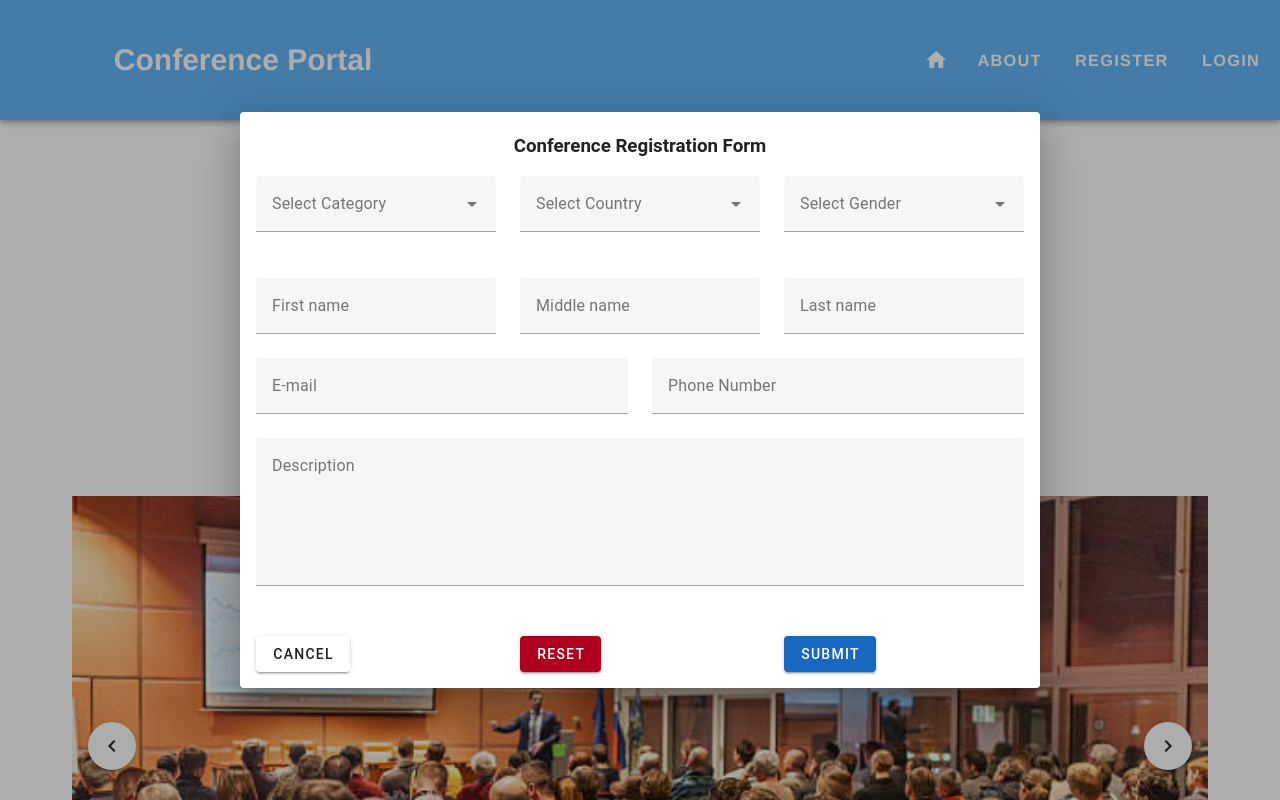
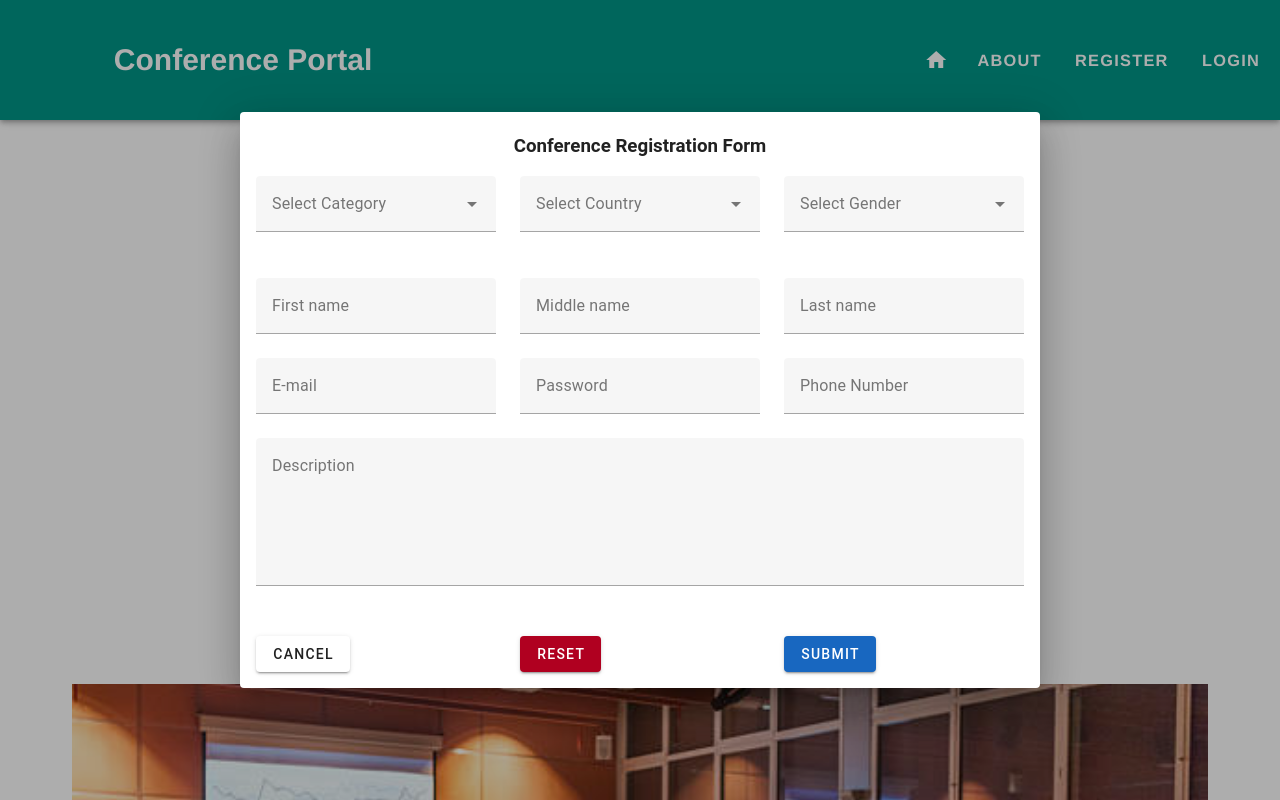
Before and after one commit to zeKibiriti/Conference-Registration, a Vue app: page /registration-page in a window 1280 px wide. Both pictures are taken after a click on the label "Individual". Built offline with nearby package versions, Linux system fonts and the light colour scheme.

Commit message:
Refining the layout

```diff
--- /dev/null
+++ b/src/components/Authentication.vue
@@ -0,0 +1,60 @@
+<template>
+  <v-container>
+    <v-row justify="center">
+      <v-col cols="12" sm="8" md="6">
+        <v-card>
+          <v-card-title class="text-h6">Login</v-card-title>
+          <v-card-text>
+            <v-form @submit.prevent="login">
+              <v-text-field
+                v-model="username"
+                label="Username"
+                outlined
+                required
+              ></v-text-field>
+              <v-text-field
+                v-model="password"
+                label="Password"
+                outlined
+                type="password"
+                required
+              ></v-text-field>
+              <v-btn color="primary" text @click="handleButtonClick1" style="margin-right: 50px"
+              >Register
+              </v-btn>
+              <v-btn type="submit" color="primary">Login</v-btn>
+            </v-form>
+          </v-card-text>
+        </v-card>
+      </v-col>
+    </v-row>
+  </v-container>
+</template>
+
+<script>
+export default {
+  data() {
+    return {
+      username: "",
+      password: "",
+    };
+  },
+  methods: {
+    login() {
+      // Perform authentication logic here
+      if (this.username === "user" && this.password === "password") {
+        // Simulate a successful login, redirect or set a token, etc.
+        alert("Login successful!");
+      } else {
+        alert("Invalid credentials. Please try again.");
+      }
+    },
+    handleButtonClick1() {
+      this.$router.push({ path: "/registration-page" });
+
+      // this.registrationDialog = true;
+      // Handle the first button click
+    },
+  },
+};
+</script>
--- a/src/components/ConferenceRegistration.vue
+++ b/src/components/ConferenceRegistration.vue
@@ -27,6 +27,55 @@
           </v-card-text>
         </v-col>
       </v-row>
+      <!-- Horizontal line (hr) -->
+      <hr />
+      <div style="background-color: gray; ruby-position: under">
+        <table>
+          <thead class="custom-th">
+          <tr>
+            <th>S/No</th>
+            <th>Category Name</th>
+            <th>Fees</th>
+          </tr>
+          </thead>
+<!--          <hr />-->
+          <tbody>
+          <tr>
+            <td>1.</td>
+              <td>Health Worker</td>
+            <td>100,000 TShs.</td>
+          </tr>
+          <tr>
+            <td>2.</td>
+              <td>University Student</td>
+              <td>100,000 TShs.</td>
+          </tr>
+          <tr>
+            <td>3.</td>
+            <td>Non student</td>
+            <td>150,000 TShs.</td>
+          </tr>
+          <tr>
+            <td>4.</td>
+            <td>Foreigner/international</td>
+            <td>£USD 100</td>
+          </tr>
+          <tr>
+            <td>5.</td>
+            <td>Booth</td>
+            <td>2,000,000 TSh.</td>
+          </tr>
+          <tr>
+            <td>6.</td>
+            <td>Forum</td>
+            <td>10,000,000 TSh.</td>
+          </tr>
+          </tbody>
+        </table>
+      </div>
+      <!-- Horizontal line (hr) -->
+      <hr />
+<!--      <h4>HELLO</h4>-->
       <v-dialog v-model="modalVisible" max-width="800px">
         <v-card>
           <h3 style="text-align: center; margin-top: 20px">
@@ -111,7 +160,7 @@
 
               <!-- Email and Phone Number Fields -->
               <v-row align="center" justify="center">
-                <v-col cols="12" md="6">
+                <v-col cols="12" md="4">
                   <v-text-field
                     v-model="email"
                     :rules="emailRules"
@@ -121,7 +170,18 @@
                   ></v-text-field>
                 </v-col>
 
-                <v-col cols="12" md="6">
+                <v-col cols="12" md="4">
+                  <v-text-field
+                    v-model="password"
+                    :rules="passwordRules"
+                    label="Password"
+                    hide-details
+                    required
+                    type="password"
+                  ></v-text-field>
+                </v-col>
+
+                <v-col cols="12" md="4">
                   <v-text-field
                     v-model="phoneNumber"
                     :rules="phoneRules"
@@ -196,6 +256,18 @@ export default {
       middlename: "",
       lastname: "",
       email: "",
+      password: "",
+      passwordRules: [
+        (v) => !!v || "Password is required",
+        (v) => (v && v.length >= 8) || "Password must be at least 8 characters",
+        (v) => /\d/.test(v) || "Password must contain at least one digit",
+        (v) => /[A-Z]/.test(v) || "Password must contain at least one uppercase letter",
+        (v) => /[a-z]/.test(v) || "Password must contain at least one lowercase letter",
+      ],
+      hasMinLength: false,
+      hasUpperCase: false,
+      hasLowerCase: false,
+      hasDigit: false,
       emailRules: [
         (v) => !!v || "Email is required",
         (v) => /.+@.+\..+/.test(v) || "Email must be valid",
@@ -230,6 +302,7 @@ export default {
       this.middlename = "";
       this.lastname = "";
       this.email = "";
+      this.password = "";
       this.phoneNumber = "";
       this.description = "";
       // Reset validation state if using validation
@@ -245,6 +318,7 @@ export default {
     formatPhoneNumber() {
       // Handle phone number formatting logic
     },
+
   },
 };
 </script>
@@ -253,4 +327,15 @@ export default {
 .color-title {
   color: grey;
 }
+.custom-th {
+  /* Add your custom styles for the table header cells */
+  padding-right: 1000px; /* Adjust the padding as needed */
+  text-align: left;
+  /* Add any other styles as needed */
+}
+td {
+  padding-right: 100px;
+  text-align: left;
+  /*border: 1px solid #ccc;*/
+}
 </style>
--- a/src/components/Slider.vue
+++ b/src/components/Slider.vue
@@ -1,5 +1,5 @@
 <template>
-  <v-container class="mt-10">
+  <v-container class="mt-10" style="margin-top: 10px">
     <!--    Sliders Starts here-->
     <v-carousel>
       <v-carousel-item src="1.jpg" cover></v-carousel-item>
--- a/src/layouts/default/AppBar.vue
+++ b/src/layouts/default/AppBar.vue
@@ -1,5 +1,6 @@
 <template>
-  <v-app-bar app height="120" color="#64B5F6">
+<!--  <v-app-bar app height="120" color="teal" style="margin-bottom: 1000px">-->
+    <v-app-bar app height="120" color="teal" style="margin-bottom: 1000px; z-index: 10;">
     <v-toolbar-title class="color-app"
       ><h2>Conference Portal</h2></v-toolbar-title
     >
@@ -21,19 +22,19 @@
   </v-app-bar>
 
   <!-- The registration dialog -->
-  <v-dialog v-model="registrationDialog" max-width="600">
-    <v-card>
-      <!-- Your registration form or content goes here -->
-      <v-card-title>Registration Form</v-card-title>
-      <v-card-text>
-        <!-- Your registration form fields go here -->
-      </v-card-text>
-      <v-card-actions>
-        <v-btn @click="registrationDialog = false">Close</v-btn>
-        <!-- Additional actions if needed -->
-      </v-card-actions>
-    </v-card>
-  </v-dialog>
+<!--  <v-dialog v-model="registrationDialog" max-width="600">-->
+<!--    <v-card>-->
+<!--      &lt;!&ndash; Your registration form or content goes here &ndash;&gt;-->
+<!--      <v-card-title>Registration Form</v-card-title>-->
+<!--      <v-card-text>-->
+<!--        &lt;!&ndash; Your registration form fields go here &ndash;&gt;-->
+<!--      </v-card-text>-->
+<!--      <v-card-actions>-->
+<!--        <v-btn @click="registrationDialog = false">Close</v-btn>-->
+<!--        &lt;!&ndash; Additional actions if needed &ndash;&gt;-->
+<!--      </v-card-actions>-->
+<!--    </v-card>-->
+<!--  </v-dialog>-->
   <v-container class="mt-12"> </v-container>
   <router-view></router-view>
 </template>
@@ -61,7 +62,7 @@ export default {
       this.$router.push({ path: "/about-page" });
     },
     handleButtonClick3() {
-      // Handle the second button click
+      this.$router.push({path: "authentication"});
     },
   },
 };
--- a/src/router/index.js
+++ b/src/router/index.js
@@ -3,6 +3,7 @@ import { createRouter, createWebHistory } from 'vue-router'
 import SlideshowPage from "@/components/SlideshowPage";
 import ConferenceRegistration from "@/components/ConferenceRegistration";
 import About from "@/components/About";
+import Authentication from "@/components/Authentication"
 
 const routes = [
   {
@@ -29,6 +30,11 @@ const routes = [
         name: "Conference About",
         component: About
       },
+      {
+        path: '/authentication',
+        name: "Login",
+        component: Authentication
+      },
     ],
   },
 
```
